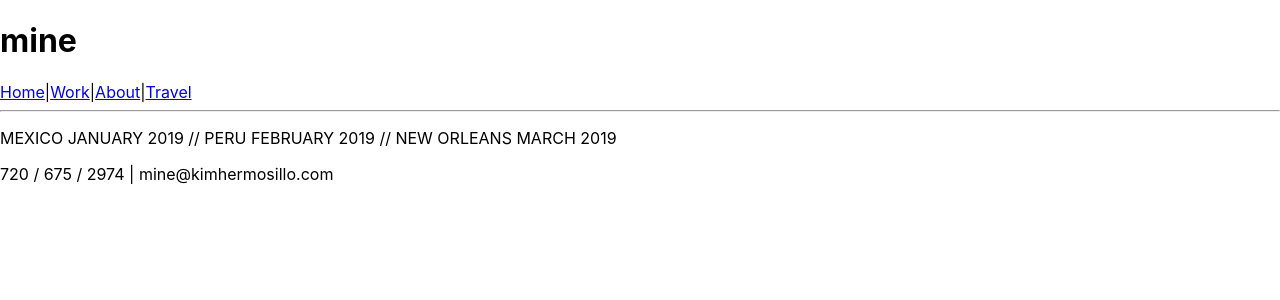
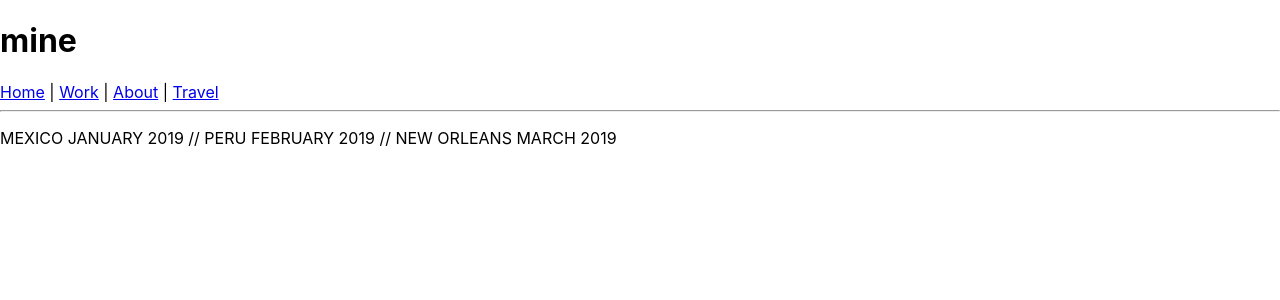
Before and after one commit to kimhermosillo/kimhermosillo, a React (Create React App) app: page /Travel in a window 1280 px wide. Shown: the top 300 px of the page. Built offline with nearby package versions, Linux system fonts and the light colour scheme.

Commit message:
Creating subtopics for travel component

```diff
--- a/src/App.js
+++ b/src/App.js
@@ -16,7 +16,6 @@ class App extends Component {
      <Header />
      <Nav />
      {/* <Body /> */}
-     <Footer />
      </div>
 
 
--- a/src/components/Body.js
+++ b/src/components/Body.js
@@ -1,36 +1,21 @@
 
 import React, { Component } from 'react';
-import Nav from './Nav'
-import Travel from './Travel'
-import Work from './Work'
-import About from './About'
-
 import { BrowserRouter as Router, Route, Link } from 'react-router-dom'
-
-
-
-
-
-
-
-
-
-
-
-
-
-
+//THESE ARE VITAL ^^  vv COMPONENTS
+import Footer from './Footer';
 
 
 class Body extends Component {
     render() {
         return (
             <p>
-                {/* <Nav /> */}
-                {/* <Route path='/About' exact Component{About} /> */}
-ANYWHERE BUT HERE
-                {/* <Route path='/Travel' exact Compone{Travel} /></p> */}
-        </p>
+
+                ANYWHERE BUT HERE
+<Footer />
+                {/* FOOTER IS ADDED ON THIS COMPONENT SO IT IS ONLY SHOWN IN THE MAIN PAGE
+AFTER THAT A NEW COMPONENT WILL APPEAR WITH THE LOGO ON THE LEFT BOTTOM SIDE */}
+
+            </p>
         )
     }
 }
```
Also changed, not shown: src/components/Nav.js (+1 -61 lines), src/components/Spain.js (added).
